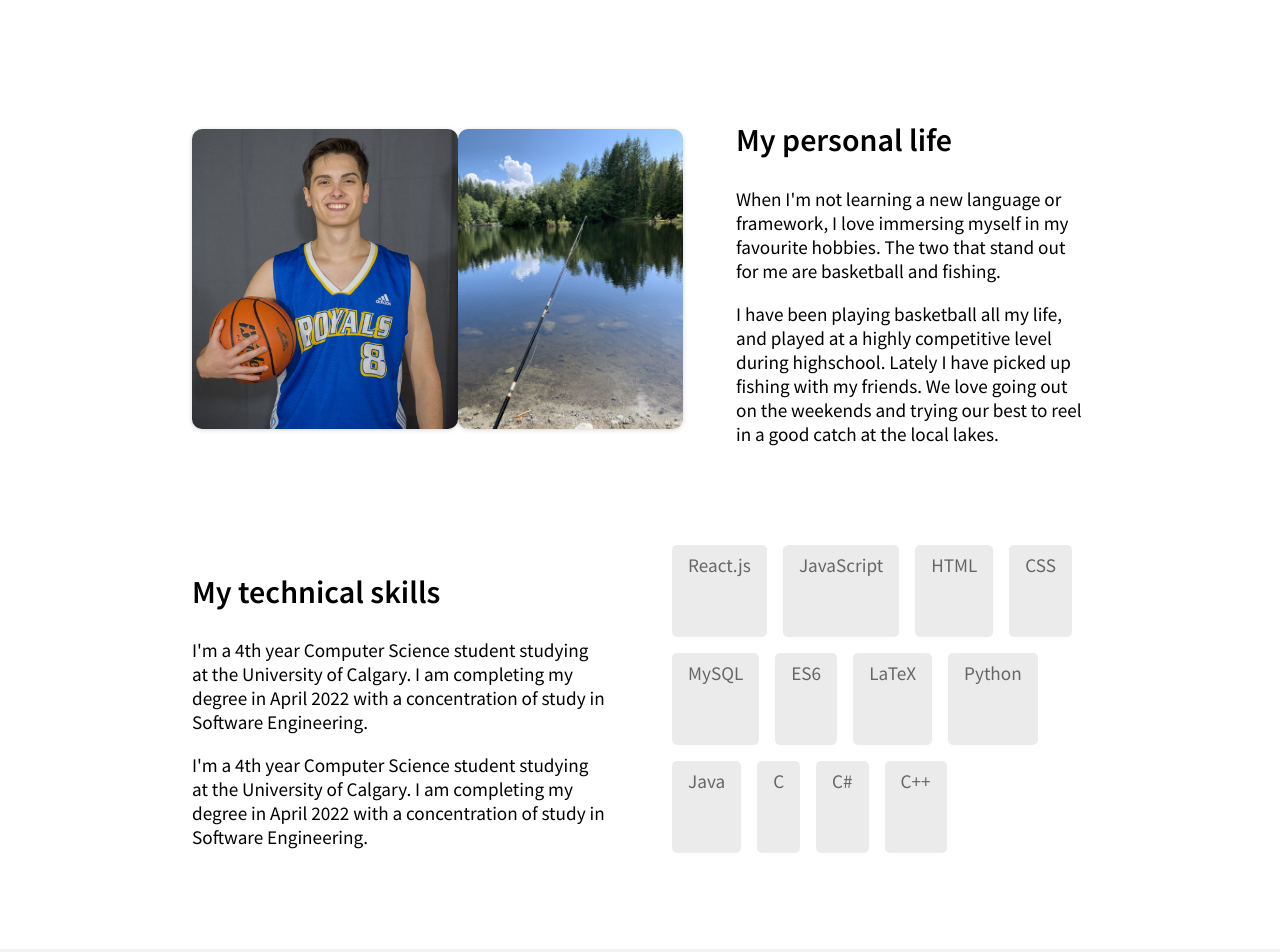
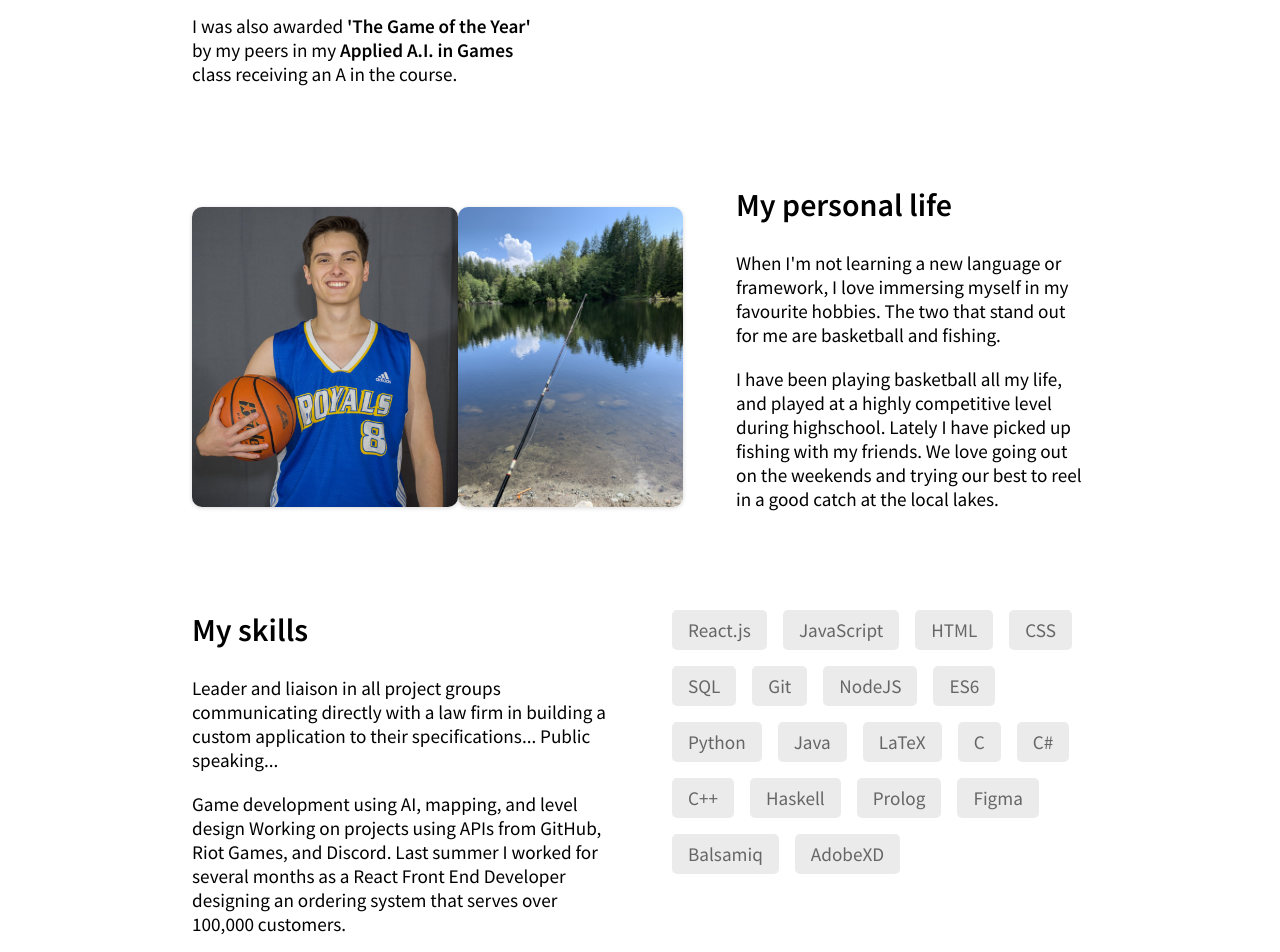
Before and after one commit to RMcCurdy/My-Portfolio-V3, a React (Create React App) app in the folder reactapp/: page / in a window 1280 px wide. Shown: the part 1460-2412 px from the top of the page. Built offline with nearby package versions, Linux system fonts and the light colour scheme.

Commit message:
Final edits to About and Contact

```diff
--- a/reactapp/src/components/About.js
+++ b/reactapp/src/components/About.js
@@ -1,11 +1,30 @@
 import { Element } from 'react-scroll';
-import Headshot from '../images/headshot.png';
 import Basketball from '../images/basketball.jpg';
 import Fishing from '../images/fishing.jpg';
 import Valedictorian from '../images/vale.png';
 
 const About = () => {
-    const skills = ['React.js', 'JavaScript', 'HTML', 'CSS', 'MySQL', 'ES6', 'LaTeX', 'Python', 'Java', 'C', 'C#', 'C++'];
+    const skills = [
+        'React.js',
+        'JavaScript',
+        'HTML',
+        'CSS',
+        'SQL',
+        'Git',
+        'NodeJS',
+        'ES6',
+        'Python',
+        'Java',
+        'LaTeX',
+        'C',
+        'C#',
+        'C++',
+        'Haskell',
+        'Prolog',
+        'Figma',
+        'Balsamiq',
+        'AdobeXD',
+    ];
 
     return (
         <Element name='about' className='about-container section-padding'>
@@ -14,8 +33,8 @@ const About = () => {
                 <div className='shadow-container'>
                     <h2 className='heading-section'>Get to know me!</h2>
                     <p className='paragraph-primary'>
-                        I'm a 4th year <span className='about-emphasis-text'>Computer Science</span> student studying at the University of Calgary. I am completing my degree in{' '}
-                        <span className='about-emphasis-text'>April 2022</span> with a concentration of study in <span className='about-emphasis-text'>Software Engineering</span>.
+                        I'm a 4th year <span className='about-emphasis-text'>Computer Science</span> student studying at the University of Calgary. I am completing my degree in
+                        April 2022 with a concentration of study in <span className='about-emphasis-text'>Software Engineering</span>.
                     </p>
                     <p className='paragraph-primary'>
                         I graduated high school in 2018 as the <span className='about-emphasis-text'>Valedictorian</span> of my class. I delivered a speech in front of 2,500 people
@@ -24,6 +43,10 @@ const About = () => {
                     <p className='paragraph-primary'>
                         I recently received the <span className='about-emphasis-text'>Pearl and Samuel Huang Scholarship</span>, which is given to 2 Computer Science students who
                         display academic merit and demonstrate community service and leadership.
+                    </p>
+                    <p className='paragraph-primary'>
+                        I was also awarded <span className='about-emphasis-text'>'The Game of the Year'</span> by my peers in my{' '}
+                        <span className='about-emphasis-text'>Applied A.I. in Games</span> class receiving an A in the course.
                     </p>
                 </div>
                 <div className='about-image-container'>
@@ -38,7 +61,9 @@ const About = () => {
                 </div>
 
                 <div className='shadow-container'>
-                    <h2 className='heading-section'>My personal life</h2>
+                    <h2 style={{ marginTop: '0' }} className='heading-section'>
+                        My personal life
+                    </h2>
                     <p className='paragraph-primary'>
                         When I'm not learning a new language or framework, I love immersing myself in my favourite hobbies. The two that stand out for me are basketball and
                         fishing.
@@ -51,15 +76,18 @@ const About = () => {
             </div>
             <div style={{ marginTop: '5rem' }} className='about-skills-container'>
                 <div className='shadow-container'>
-                    <h2 className='heading-section'>My technical skills</h2>
+                    <h2 style={{ marginTop: '0' }} className='heading-section'>
+                        My skills
+                    </h2>
                     <p className='paragraph-primary'>
-                        I'm a 4th year Computer Science student studying at the University of Calgary. I am completing my degree in April 2022 with a concentration of study in
-                        Software Engineering.
+                        Leader and liaison in all project groups communicating directly with a law firm in building a custom application to their specifications... Public
+                        speaking...
                     </p>
                     <p className='paragraph-primary'>
-                        I'm a 4th year Computer Science student studying at the University of Calgary. I am completing my degree in April 2022 with a concentration of study in
-                        Software Engineering.
+                        Game development using AI, mapping, and level design Working on projects using APIs from GitHub, Riot Games, and Discord. Last summer I worked for several
+                        months as a React Front End Developer designing an ordering system that serves over 100,000 customers.
                     </p>
+                    <p className='paragraph-primary'>The languages that I am comfortable and familiar with are listed as follows:</p>
                 </div>
                 <div className='skills-container'>
                     {skills.map((skill) => (
--- a/reactapp/src/components/Navbar.js
+++ b/reactapp/src/components/Navbar.js
@@ -7,9 +7,13 @@ const Navbar = () => {
             <div className='navbar-content-container'>
                 <div className='navbar-icon-and-name-container'>
                     <img className='robert-sunglasses-icon' src={RobertIcon} alt='robert' />
-                    <Link activeClass='active' id='navbar-logo' to='home' spy={true} smooth={true} duration={500}>
+                    <div
+                        onClick={() => {
+                            window.location.reload(false);
+                        }}
+                        id='navbar-logo'>
                         robert
-                    </Link>
+                    </div>
                 </div>
                 <div className='navbar-links-container'>
                     <Link activeClass='active' className='navbar-link navbar-link-color-animation' to='home' spy={true} smooth={true} duration={500}>
--- a/reactapp/src/styles.css
+++ b/reactapp/src/styles.css
@@ -57,6 +57,7 @@ textarea {
     color: black;
     font-family: 'Source-B';
     font-size: 2.5rem;
+    margin-top: 0rem;
     margin-bottom: 0.5rem;
 }
 
@@ -246,6 +247,7 @@ textarea {
 
 .about-skills-container {
     display: flex;
+    flex: 1 auto;
     max-width: 75%;
 }
 
@@ -272,6 +274,7 @@ textarea {
 .skills-container {
     display: flex;
     flex-wrap: wrap;
+    margin-bottom: auto;
 }
 
 .skill {
@@ -355,6 +358,33 @@ textarea {
     flex-direction: column;
     align-items: center;
     min-height: 80vh;
+    background: linear-gradient(
+            to right,
+            rgba(0, 119, 181, 0.8),
+            rgba(0, 119, 181, 0.8)
+        ),
+        url(https://d33wubrfki0l68.cloudfront.net/daac8858fd4a0ccea44f59dfd079c3c16c263f33/c157c/assets/svg/common-bg.svg);
+    background-image: linear-gradient(
+            to right,
+            rgba(0, 119, 181, 0.8),
+            rgba(0, 119, 181, 0.8)
+        ),
+        url(https://d33wubrfki0l68.cloudfront.net/daac8858fd4a0ccea44f59dfd079c3c16c263f33/c157c/assets/svg/common-bg.svg);
+    background-position-x: center;
+    background-position-y: center;
+    background-size: initial, initial;
+    background-attachment: initial, initial;
+    background-origin: initial, initial;
+    background-clip: initial, initial;
+    background-color: initial;
+}
+
+.conact-heading {
+    color: white;
+    font-family: 'Source-B';
+    font-size: 3.5rem;
+    text-transform: uppercase;
+    border-bottom: 2px solid white;
 }
 
 .contact-content-container {
@@ -365,6 +395,7 @@ textarea {
     margin: 20px 40px;
     box-shadow: rgba(0, 0, 0, 0.35) 0px 3px 5px;
     width: 30rem;
+    background-color: white;
 }
 
 .contact-input-field {
@@ -393,6 +424,7 @@ textarea {
 }
 
 .contact-btn-container {
+    display: flex;
     align-self: flex-end;
 }
 
@@ -403,7 +435,7 @@ textarea {
 
 /* Footer */
 .footer-container {
-    background-color: var(--blue);
+    background-color: #333;
     min-height: 20vh;
     overflow-y: hidden;
 }
```
Also changed, not shown: reactapp/src/components/Contact.js (+81 -5 lines).
